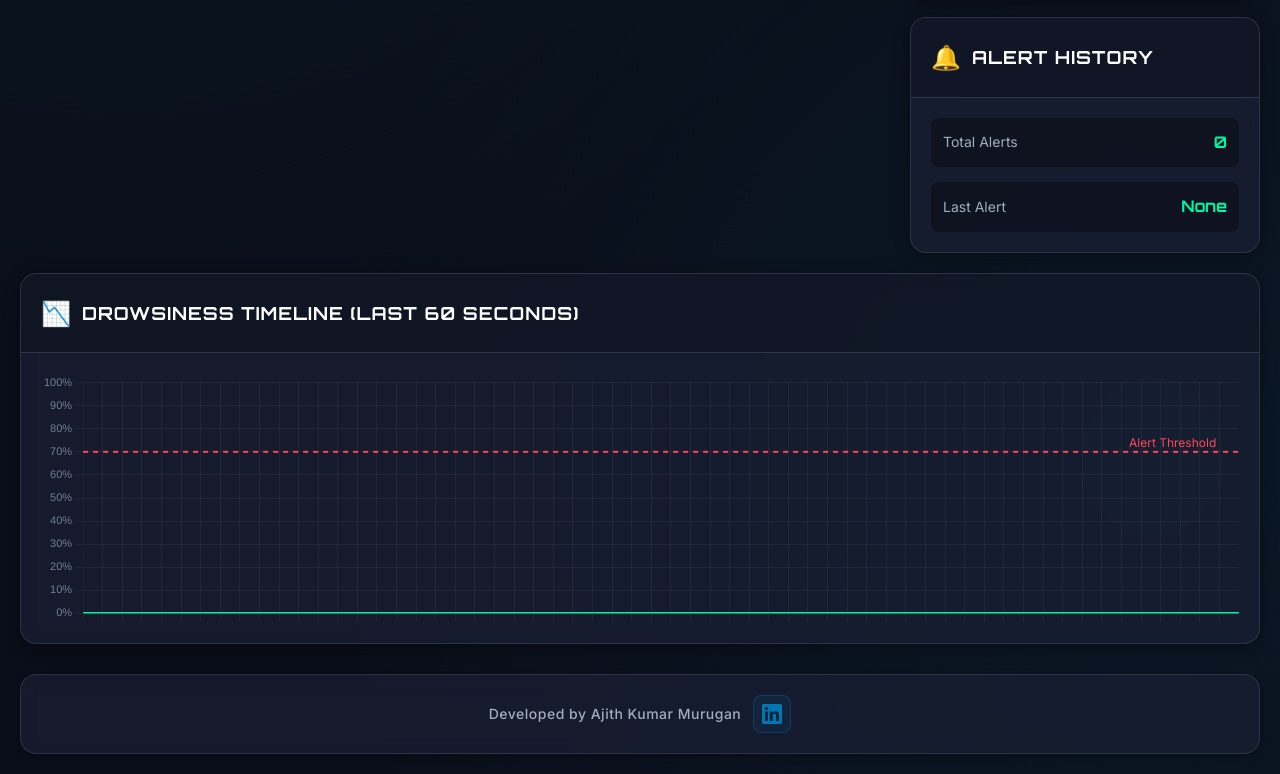
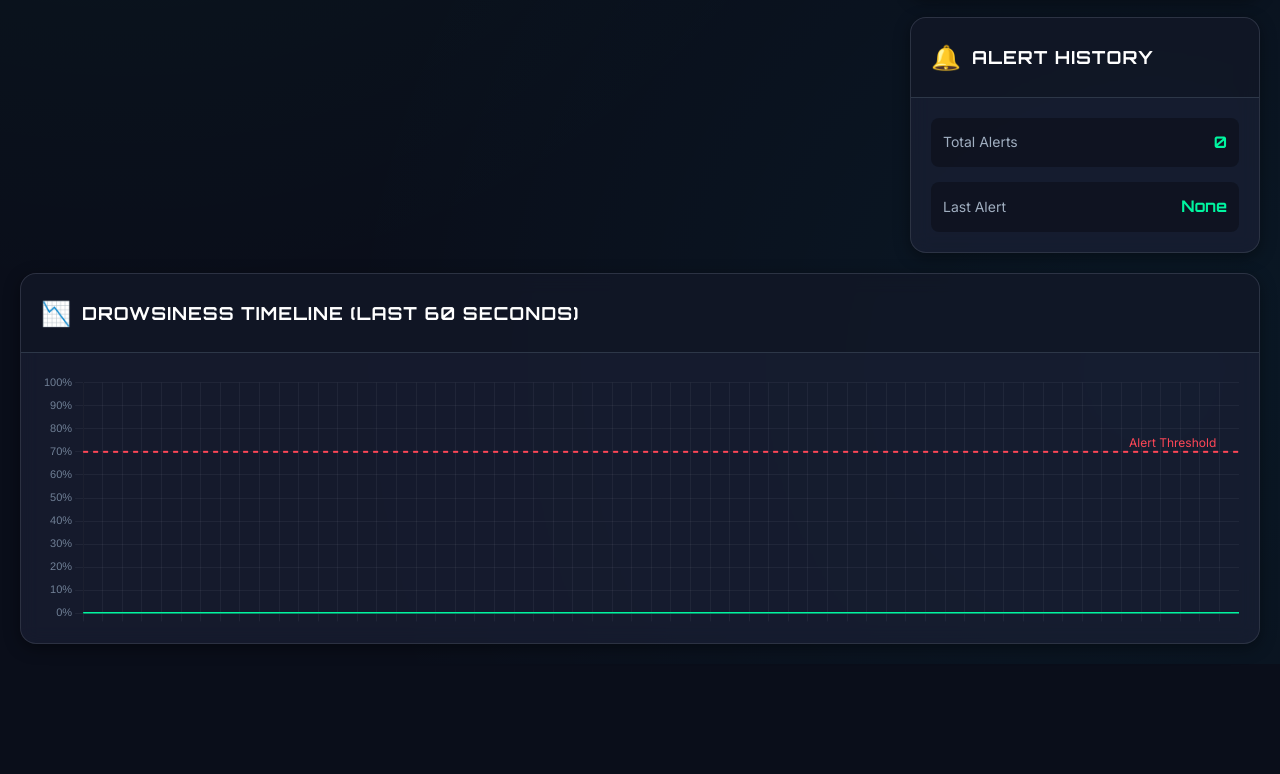
Before and after one commit to vijaysarathy-765/DriveSafe-AI, a plain HTML site: page frontend/index.html in a window 1280 px wide. Shown: the part 807-1581 px from the top of the page. After the commit the page ends 1471 px from the top, so only its background shows below. Drawn offline with nearby package versions, Linux system fonts and the light colour scheme; no server answers.

Commit message:
Initial DriveSafe AI project

```diff
--- a/frontend/index.html
+++ b/frontend/index.html
@@ -178,20 +178,7 @@
             </div>
         </div>
 
-        <!-- Footer / License Label -->
-        <footer class="footer">
-            <div class="license-label">
-                <span class="license-text">Developed by Ajith Kumar Murugan</span>
-                <a href="https://www.linkedin.com/in/ajitharunai/" target="_blank" rel="noopener noreferrer"
-                    class="linkedin-link">
-                    <svg class="linkedin-icon" xmlns="http://www.w3.org/2000/svg" viewBox="0 0 24 24"
-                        fill="currentColor">
-                        <path
-                            d="M20.447 20.452h-3.554v-5.569c0-1.328-.027-3.037-1.852-3.037-1.853 0-2.136 1.445-2.136 2.939v5.667H9.351V9h3.414v1.561h.046c.477-.9 1.637-1.85 3.37-1.85 3.601 0 4.267 2.37 4.267 5.455v6.286zM5.337 7.433c-1.144 0-2.063-.926-2.063-2.065 0-1.138.92-2.063 2.063-2.063 1.14 0 2.064.925 2.064 2.063 0 1.139-.925 2.065-2.064 2.065zm1.782 13.019H3.555V9h3.564v11.452zM22.225 0H1.771C.792 0 0 .774 0 1.729v20.542C0 23.227.792 24 1.771 24h20.451C23.2 24 24 23.227 24 22.271V1.729C24 .774 23.2 0 22.222 0h.003z" />
-                    </svg>
-                </a>
-            </div>
-        </footer>
+
     </div>
 
     <!-- Audio Alert -->
```
Also changed, not shown: 1 other file.
